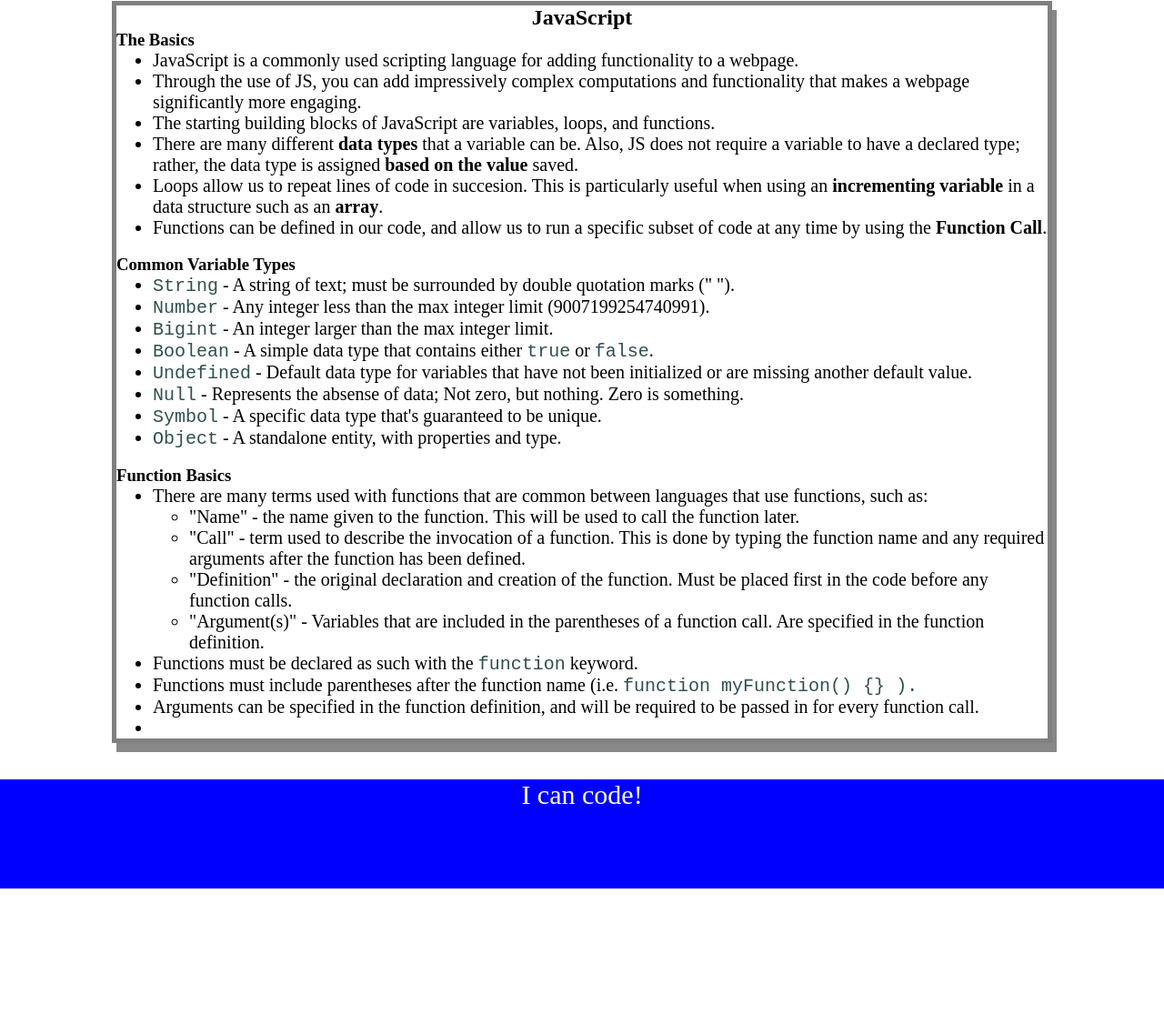
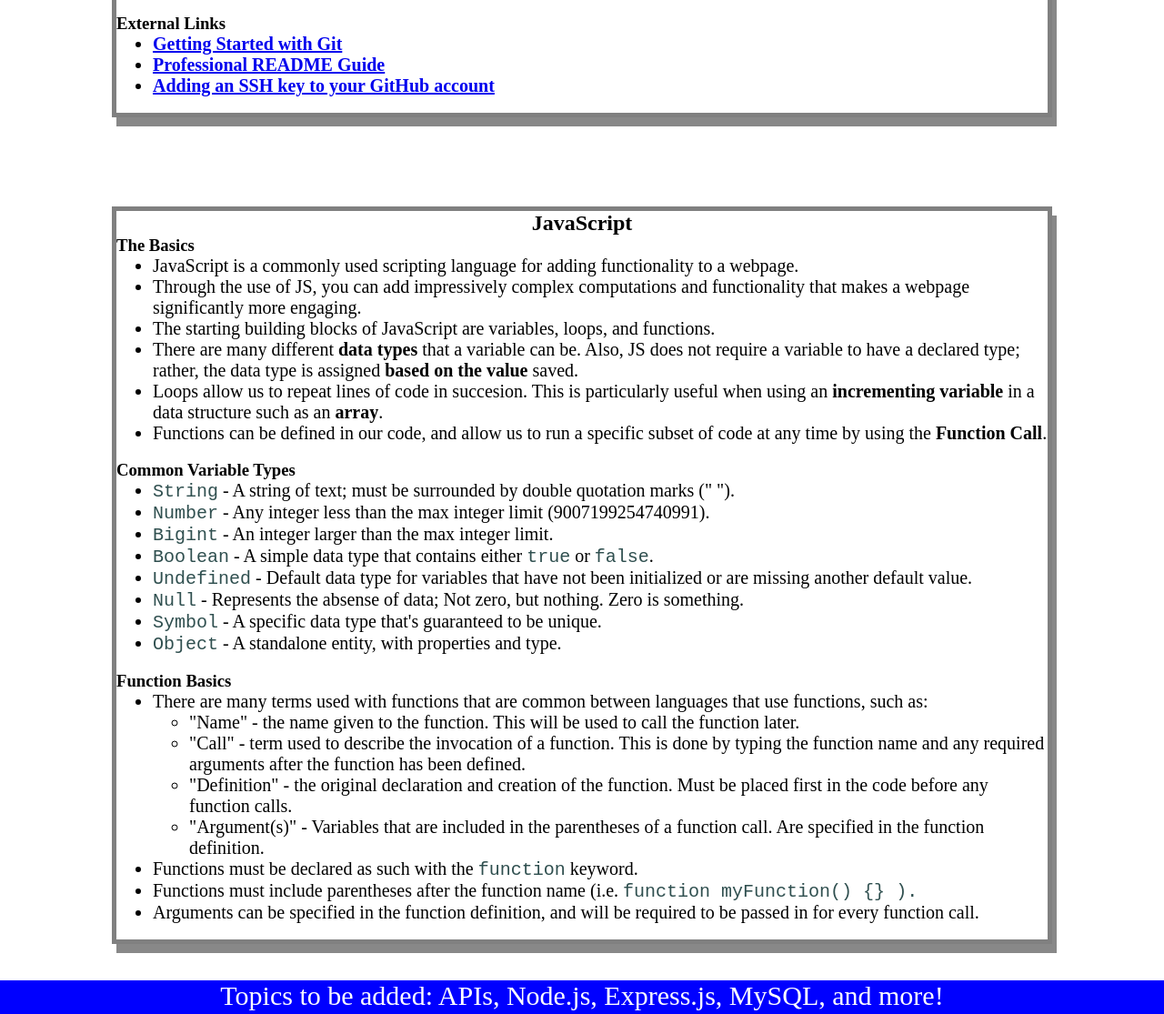
Before and after one commit to eeast/bootcamp-prework-study-guide, a plain HTML site: page index.html in a window 1280 px wide. Shown: the part 2387-3502 px from the top of the page at 91% size. Before the commit the page ends 3364 px from the top, so only its background shows below. Drawn offline with Linux system fonts and the light colour scheme.

Commit message:
Added links to various bootcamp resources.

```diff
--- a/index.html
+++ b/index.html
@@ -63,6 +63,12 @@
           <li><code>width</code> - sets the image width in pixels on the webpage.</li>
           <li><code>height</code> - sets the image height in pixels on the webpage.</li>
         </ul>
+        <br>
+        <h3>External Links</h3>
+        <ul>
+          <li><strong><a href="https://coding-boot-camp.github.io/full-stack/html/html-cheatsheet">HTML Cheatsheet</a></strong></li>
+        </ul>
+        <br>
       </section>
 
       <br>
@@ -83,6 +89,7 @@
           <li><code>margin:</code> - indicates how much space we want around the <strong>outside</strong> of an element.</li>
           <li><code>padding:</code> - indicates how much space we want around the content <strong>inside</strong> the element.</li>
         </ul>
+        <br>
       </section>
 
       <br>
@@ -114,6 +121,14 @@
           <li><code>-A</code> - indicates "All", i.e. <code>git add -A</code> would add all changes to the staging area.</li>
           <li><code>-m</code> - indicates a message; followed by the message content, i.e. "added html" </li>
         </ul>
+        <br>
+        <h3>External Links</h3>
+        <ul>
+          <li><strong><a href="https://coding-boot-camp.github.io/full-stack/git/getting-started-with-git">Getting Started with Git</a></strong></li>
+          <li><strong><a href="https://coding-boot-camp.github.io/full-stack/github/professional-readme-guide">Professional README Guide</a></strong></li>
+          <li><strong><a href="https://docs.gitlab.com/ee/user/ssh.html#add-an-ssh-key-to-your-gitlab-account">Adding an SSH key to your GitHub account</a></strong></li>
+        </ul>
+        <br>
       </section>
 
       <br>
@@ -155,14 +170,14 @@
           <li>Functions must be declared as such with the <code>function</code> keyword.</li>
           <li>Functions must include parentheses after the function name (i.e. <code>function myFunction() {} ).</code></li>
           <li>Arguments can be specified in the function definition, and will be required to be passed in for every function call.</li>
-          <li></li>
         </ul>
+        <br>
       </section>
 
     </main>
 
     <footer>
-      <p>I can code!</p>
+      <p>Topics to be added: APIs, Node.js, Express.js, MySQL, and more!</p>
     </footer>
     <script src="./assets/script.js"></script>
   </body>
```
